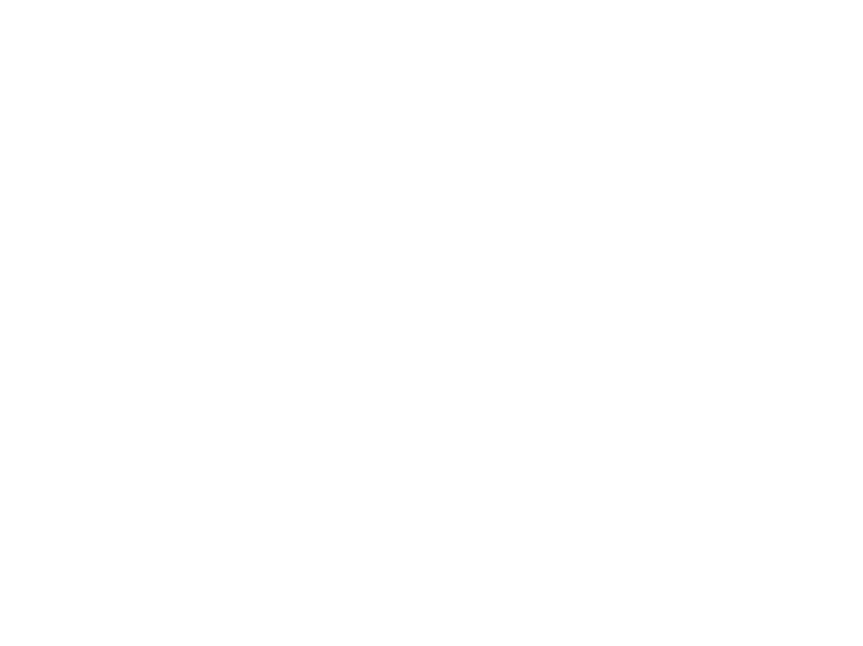
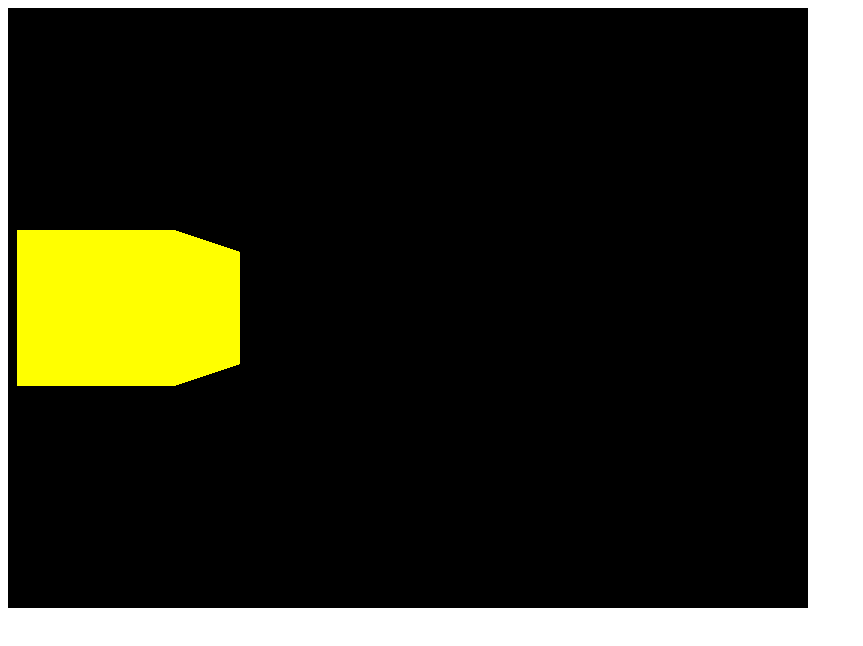
Before and after one commit to sharp-edutu/threejsRepository, a plain HTML site: page 03-basic-scene/exercise/index.html in a window 1280 px wide. Shown: the whole page, without its empty margins (0-863 px from the left). Drawn offline with nearby package versions, Linux system fonts and the light colour scheme.

Commit message:
feat: 添加vite three

```diff
--- /dev/null
+++ b/03-basic-scene/exercise/script.js
@@ -0,0 +1,29 @@
+console.log(THREE);
+
+// 创建场景
+const scene = new THREE.Scene();
+// 几何形状
+const geometry = new THREE.BoxGeometry(1, 1, 1);
+// 材质
+const material = new THREE.MeshBasicMaterial({ color: 0xffff00 });
+const mesh = new THREE.Mesh(geometry, material);
+scene.add(mesh);
+
+// size
+const size = {
+  width: 800,
+  height: 600,
+};
+// 透视相机
+const camera = new THREE.PerspectiveCamera(75, size.width / size.height);
+// 相机位置
+camera.position.z = 3;
+camera.position.x = 2;
+scene.add(camera);
+
+// renderer
+const canvas = document.querySelector(".webgl");
+const renderer = new THREE.WebGLRenderer({ canvas: canvas });
+renderer.setSize(size.width, size.height);
+// 渲染场景
+renderer.render(scene, camera);
```
Also changed, not shown: 03-basic-scene/exercise/index.html (renamed from index.html, +1 -1 lines), 04/exercise/index.html (added, +12 -0 lines), 04/exercise/package.json (added, +17 -0 lines), 04/exercise/script.js (added, +7 -0 lines), script.js (deleted), 2 other files.
